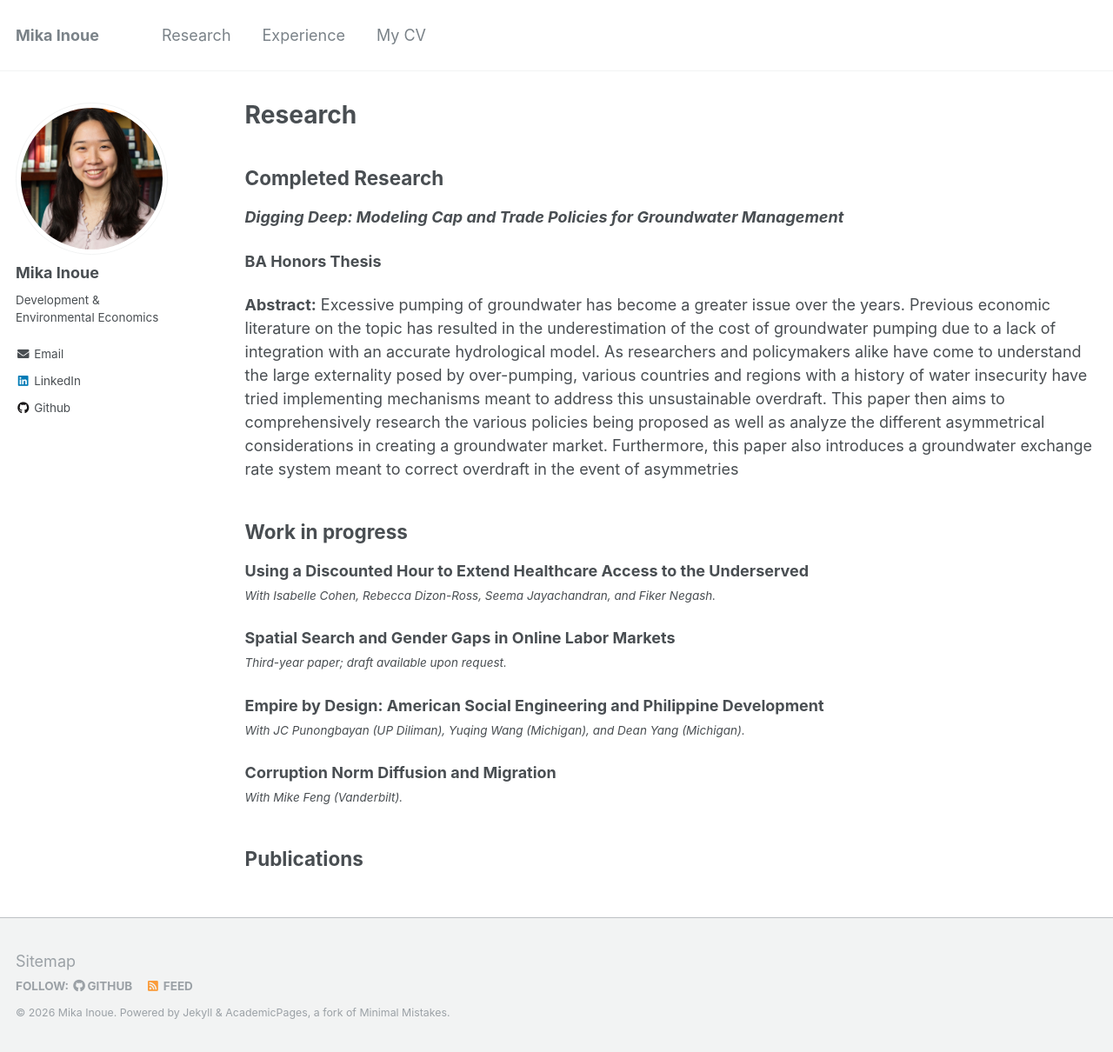
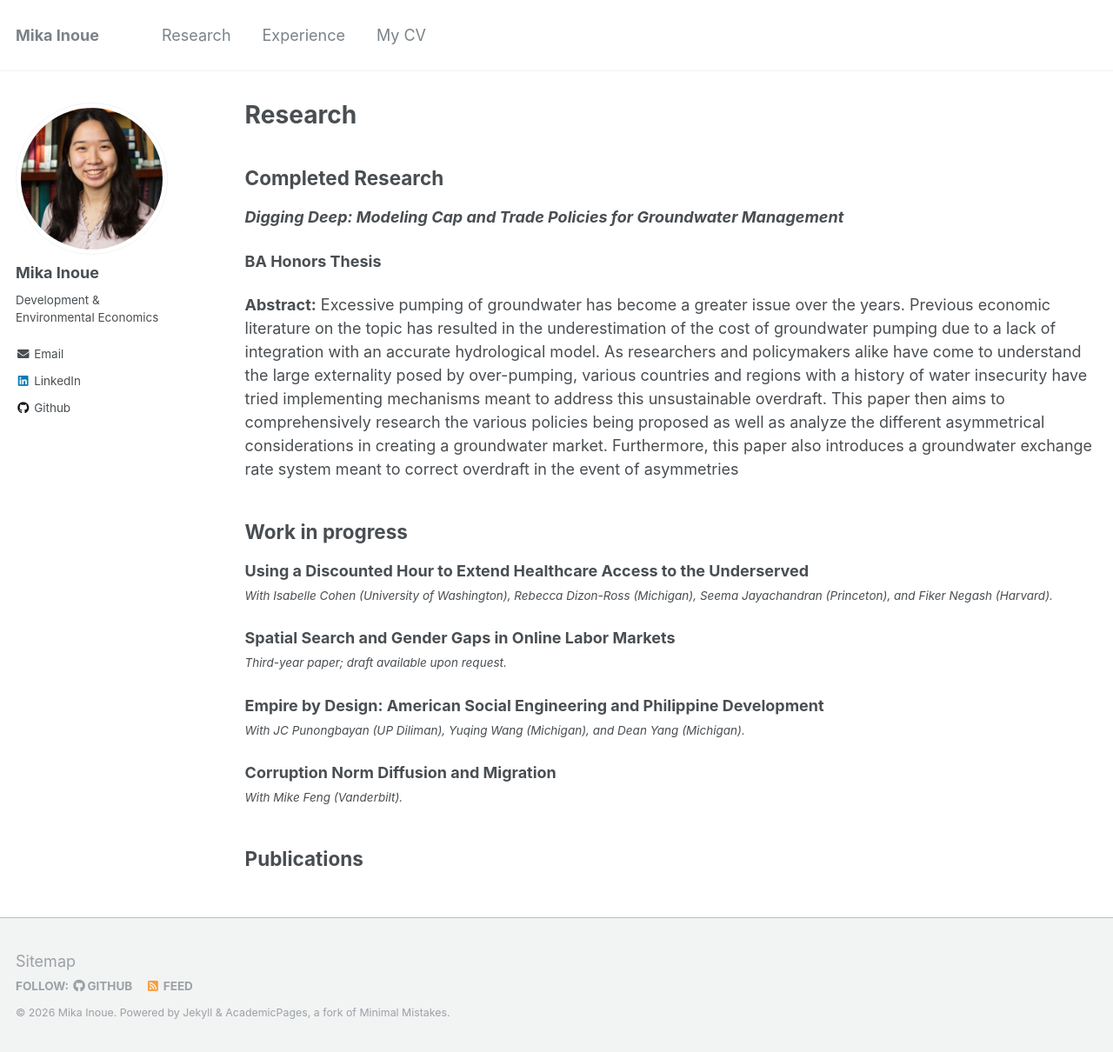
Before and after one commit to mdinoue/mdinoue.github.io, a Jekyll site: the page built from _pages/research.md, in a window 1280 px wide and 1210 px high. Shown: the whole window at 87% size. Built offline with Jekyll 4.4.1, drawn with Linux system fonts in a browser that asks for light colours.

Commit message:
Update research.md

```diff
--- a/_pages/research.md
+++ b/_pages/research.md
@@ -25,7 +25,7 @@ author_profile: true
 ## Work in progress
 
 **Using a Discounted Hour to Extend Healthcare Access to the Underserved**
-<small>*With Isabelle Cohen, Rebecca Dizon-Ross, Seema Jayachandran, and Fiker Negash.*</small>
+<small>*With Isabelle Cohen (University of Washington), Rebecca Dizon-Ross (Michigan), Seema Jayachandran (Princeton), and Fiker Negash (Harvard).*</small>
 
 **Spatial Search and Gender Gaps in Online Labor Markets**
 <small>*Third-year paper; draft available upon request.*</small>
```
